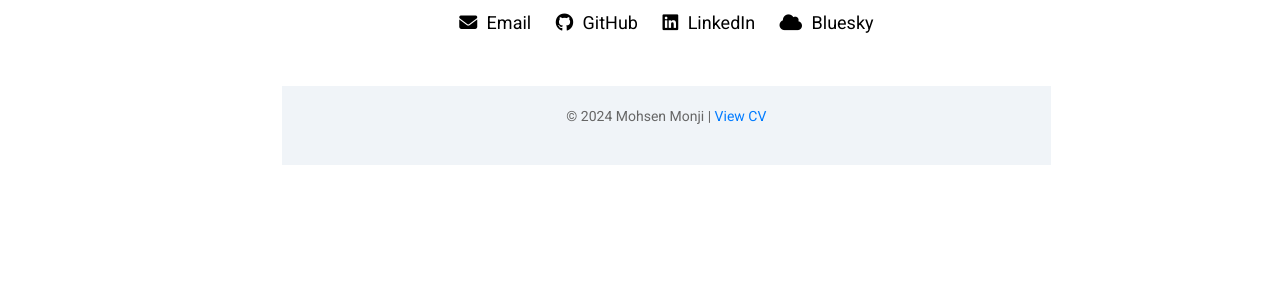
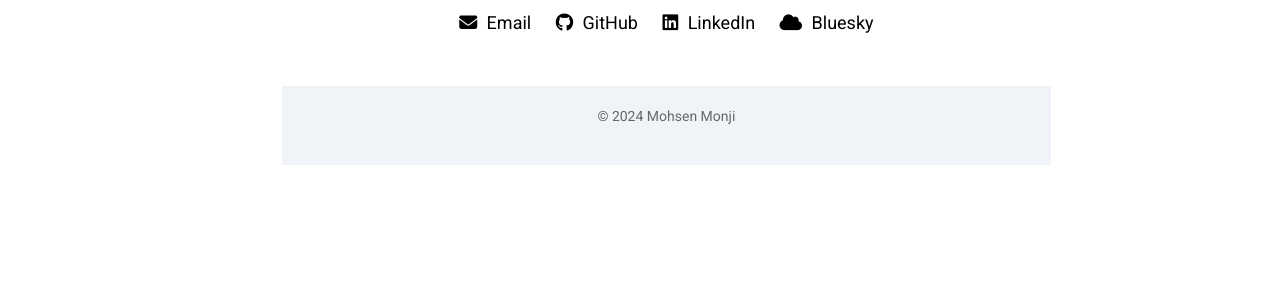
Before and after one commit to Mohsnmonji/mohsnmonji.github.io, a Jekyll site: the page built from _pages/front.md, in a window 1280 px wide and 1334 px high. Shown: the part 788-1088 px from the top of the window. Built offline with Jekyll 4.4.1, drawn with Linux system fonts in a browser that asks for light colours.

Commit message:
Update front.md

```diff
--- a/_pages/front.md
+++ b/_pages/front.md
@@ -47,5 +47,5 @@ hide_avatar: true
 </div>
 
 <footer style="margin-top: 50px; text-align: center; padding: 20px; background: #f0f4f8;">
-  <p style="font-size: 14px; color: #666;">© 2024 Mohsen Monji | <a href="/curriculum/" style="color: #007BFF; text-decoration: none;">View CV</a></p>
+  <p style="font-size: 14px; color: #666;">© 2024 Mohsen Monji</p>
 </footer>
```
